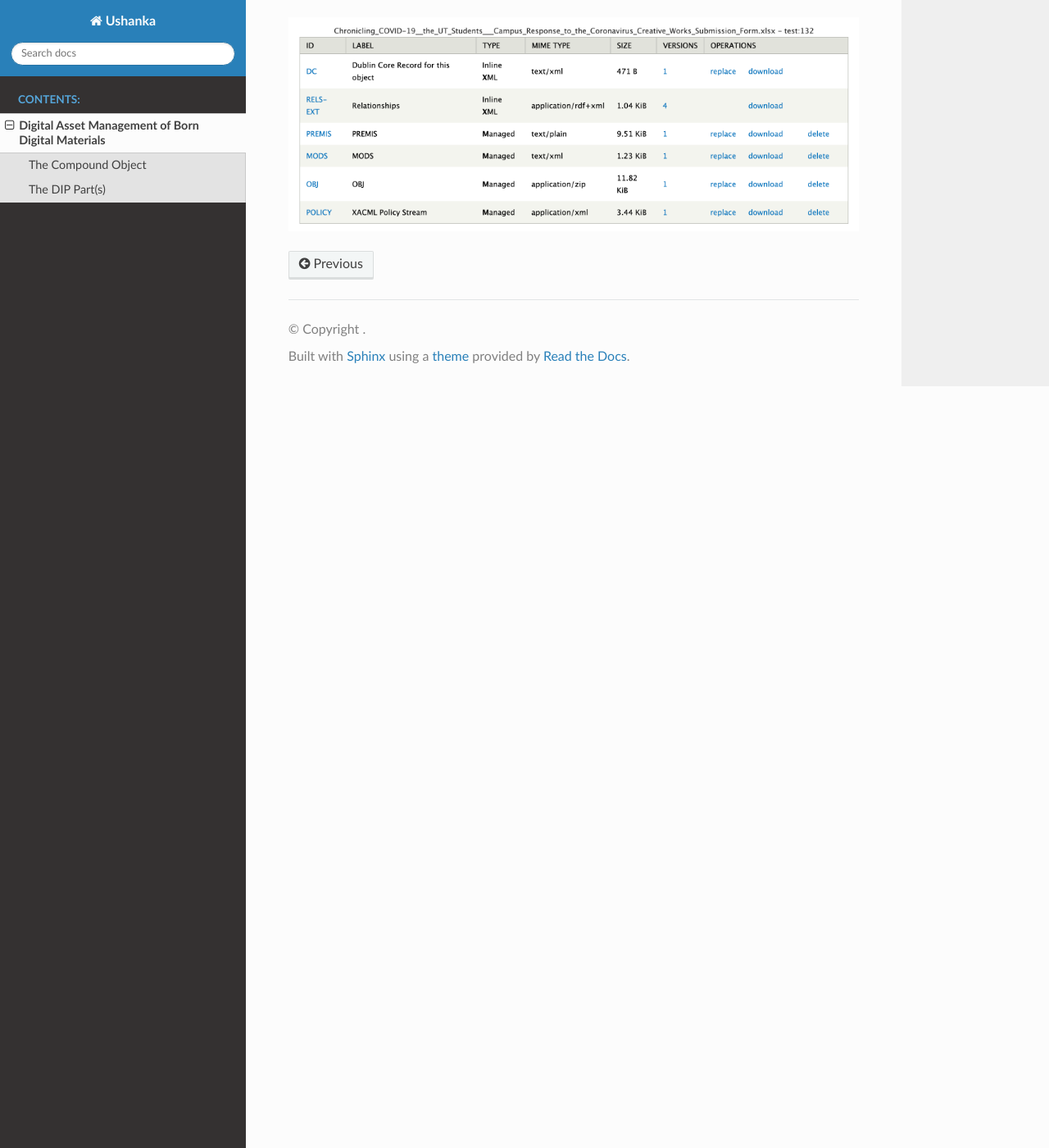
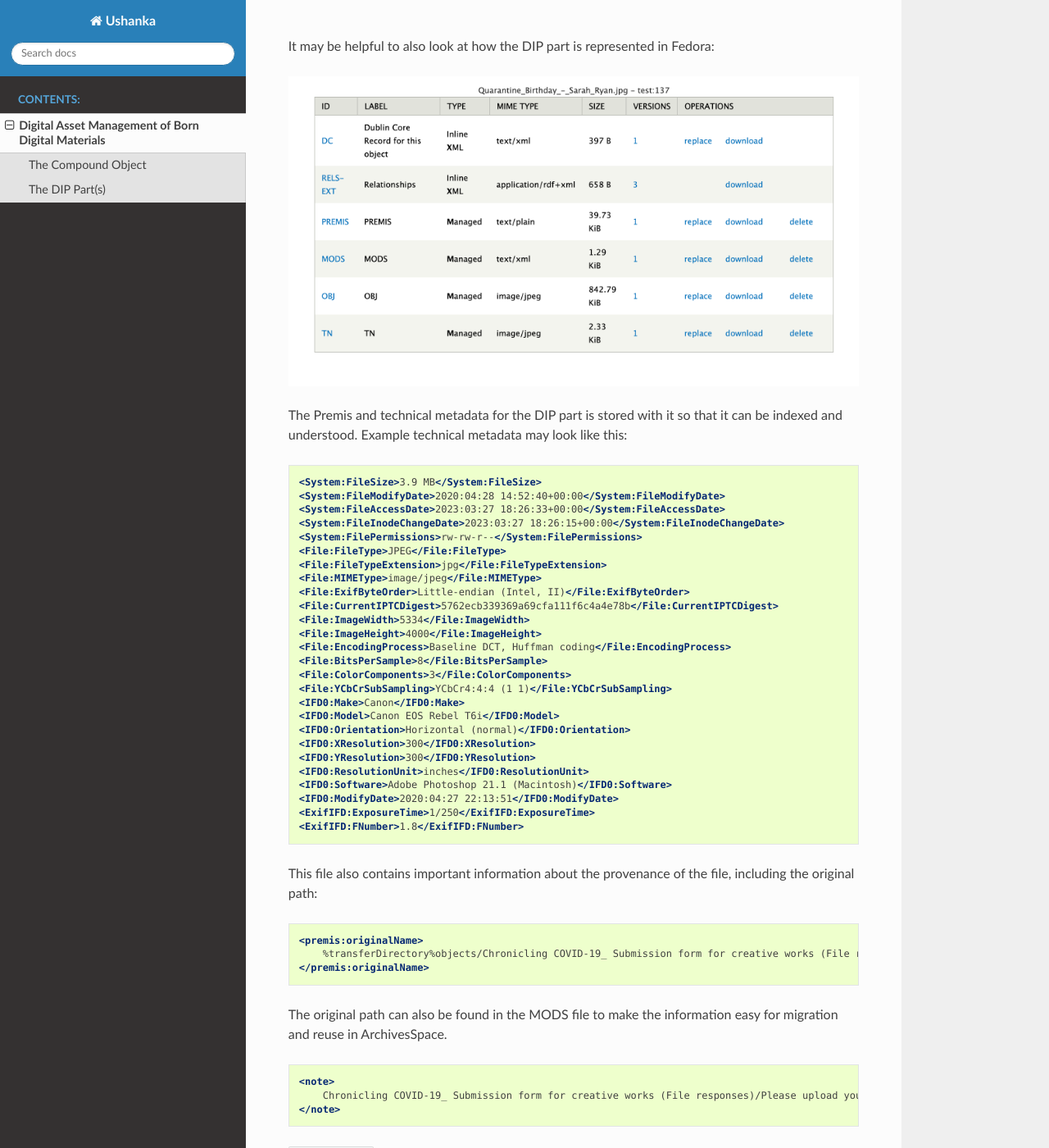
Before and after one commit to utkdigitalinitiatives/ushanka, a Sphinx documentation site: the page built from docs/source/contents/fedora.rst, in a window 1280 px wide and 1400 px high, scrolled down 3963 px. Shown: the whole window at 82% size. Built offline with Sphinx 7.4.7 and the Read the Docs theme 2.0.0, drawn with Linux system fonts in a browser that asks for light colours; some of the changed text lies outside the part shown.

Commit message:
Finalize fedora docs.

```diff
--- a/docs/source/contents/fedora.rst
+++ b/docs/source/contents/fedora.rst
@@ -67,6 +67,8 @@ is prescribed with several datastreams, including:
 * PREMIS: This datastream contains the PREMIS file, which is a metadata file that describes the provenance of the DIP part.
 * POLICY: This datastream contains the policy file, which is a metadata file that describes the rights and access restrictions for the DIP part.
 * OBJ: This datastream contains the primary file from the DIP that the other files describe.
+* TN: If the OBJ is and image or image-like file, this datastream contains a thumbnail of the OBJ.
+* OCR: If the OBJ has searchable text, this datastream contains the OCR text so that it can be indexed by Solr.
 
 The relationships between the DIP part and its files can be understood with the following diagram:
 
@@ -85,3 +87,51 @@ The relationships between the DIP part and its files can be understood with the
 It may be helpful to also look at how the DIP part is represented in Fedora:
 
 .. image:: ../images/dip_part_islandora.png
+
+The Premis and technical metadata for the DIP part is stored with it so that it can be indexed and understood. Example
+technical metadata may look like this:
+
+.. code:: xml
+
+    <System:FileSize>3.9 MB</System:FileSize>
+    <System:FileModifyDate>2020:04:28 14:52:40+00:00</System:FileModifyDate>
+    <System:FileAccessDate>2023:03:27 18:26:33+00:00</System:FileAccessDate>
+    <System:FileInodeChangeDate>2023:03:27 18:26:15+00:00</System:FileInodeChangeDate>
+    <System:FilePermissions>rw-rw-r--</System:FilePermissions>
+    <File:FileType>JPEG</File:FileType>
+    <File:FileTypeExtension>jpg</File:FileTypeExtension>
+    <File:MIMEType>image/jpeg</File:MIMEType>
+    <File:ExifByteOrder>Little-endian (Intel, II)</File:ExifByteOrder>
+    <File:CurrentIPTCDigest>5762ecb339369a69cfa111f6c4a4e78b</File:CurrentIPTCDigest>
+    <File:ImageWidth>5334</File:ImageWidth>
+    <File:ImageHeight>4000</File:ImageHeight>
+    <File:EncodingProcess>Baseline DCT, Huffman coding</File:EncodingProcess>
+    <File:BitsPerSample>8</File:BitsPerSample>
+    <File:ColorComponents>3</File:ColorComponents>
+    <File:YCbCrSubSampling>YCbCr4:4:4 (1 1)</File:YCbCrSubSampling>
+    <IFD0:Make>Canon</IFD0:Make>
+    <IFD0:Model>Canon EOS Rebel T6i</IFD0:Model>
+    <IFD0:Orientation>Horizontal (normal)</IFD0:Orientation>
+    <IFD0:XResolution>300</IFD0:XResolution>
+    <IFD0:YResolution>300</IFD0:YResolution>
+    <IFD0:ResolutionUnit>inches</IFD0:ResolutionUnit>
+    <IFD0:Software>Adobe Photoshop 21.1 (Macintosh)</IFD0:Software>
+    <IFD0:ModifyDate>2020:04:27 22:13:51</IFD0:ModifyDate>
+    <ExifIFD:ExposureTime>1/250</ExifIFD:ExposureTime>
+    <ExifIFD:FNumber>1.8</ExifIFD:FNumber>
+
+This file also contains important information about the provenance of the file, including the original path:
+
+.. code:: xml
+
+    <premis:originalName>
+        %transferDirectory%objects/Chronicling COVID-19_ Submission form for creative works (File responses)/Please upload your files here. You may upload up to 10 files. Please use the form again to submit additional files. (File responses)/Quarantine Birthday - Sarah Ryan.jpg
+    </premis:originalName>
+
+The original path can also be found in the MODS file to make the information easy for migration and reuse in ArchivesSpace.
+
+.. code:: xml
+
+    <note>
+        Chronicling COVID-19_ Submission form for creative works (File responses)/Please upload your files here. You may upload up to 10 files. Please use the form again to submit additional files. (File responses)/Quarantine Birthday - Sarah Ryan.jpg
+    </note>
```
Also changed, not shown: docs/source/images/dip_part_islandora.png.
